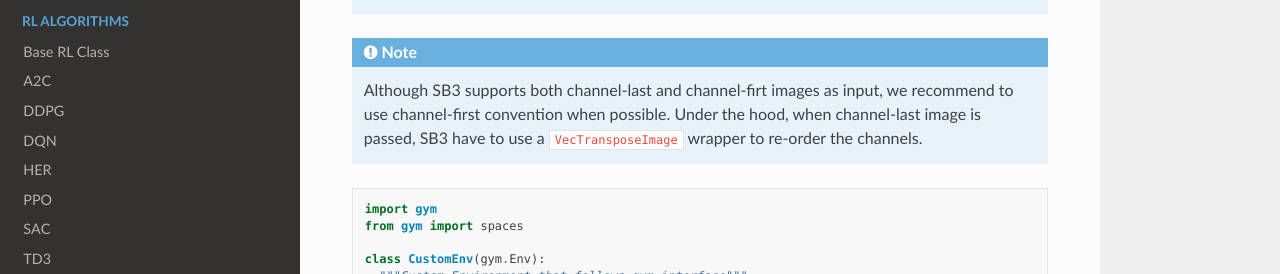
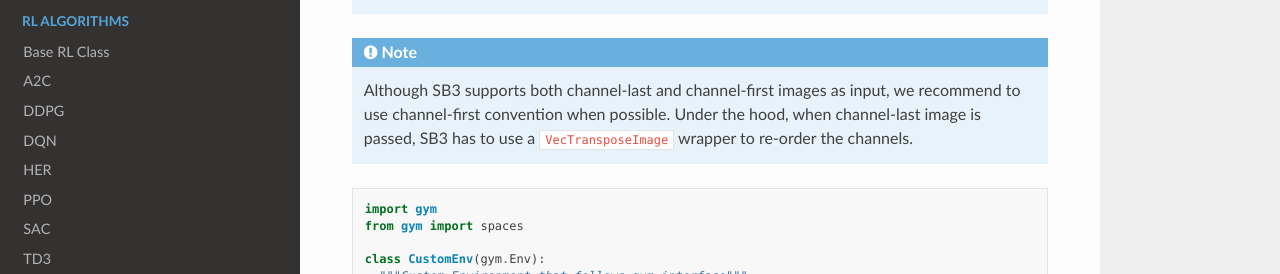
Before and after one commit to DLR-RM/stable-baselines3, a Sphinx documentation site: the page built from docs/guide/custom_env.rst, in a window 1280 px wide and 900 px high. Shown: the part 364-638 px from the top of the window. Built offline with Sphinx 7.4.7 and the Read the Docs theme 2.0.0, drawn with Linux system fonts in a browser that asks for light colours; pages that are not in the unit, such as notebooks, are missing from menus.

Commit message:
Apply suggestions from code review
Co-authored-by: Anssi <kaneran21@hotmail.com>

```diff
--- a/docs/guide/callbacks.rst
+++ b/docs/guide/callbacks.rst
@@ -187,7 +187,7 @@ It will save the best model if ``best_model_save_path`` folder is specified and
 
 .. warning::
 
-  You need to make sure that the ``eval_env`` is wrapped the same way as the the training environment, for instance using ``VecTransposeImage`` wrapper if you have a channel-last image as input.
+  You need to make sure that the ``eval_env`` is wrapped the same way as the the training environment, for instance using the ``VecTransposeImage`` wrapper if you have a channel-last image as input.
   The ``EvalCallback`` outputs a warning if it is not the case.
 
 
--- a/docs/guide/custom_env.rst
+++ b/docs/guide/custom_env.rst
@@ -15,8 +15,8 @@ That is to say, your environment must implement the following methods (and inher
 
 .. note::
 
-  Although SB3 supports both channel-last and channel-firt images as input, we recommend to use channel-first convention when possible.
-  Under the hood, when channel-last image is passed, SB3 have to use a ``VecTransposeImage`` wrapper to re-order the channels.
+  Although SB3 supports both channel-last and channel-first images as input, we recommend to use channel-first convention when possible.
+  Under the hood, when channel-last image is passed, SB3 has to use a ``VecTransposeImage`` wrapper to re-order the channels.
 
 
 
--- a/docs/misc/changelog.rst
+++ b/docs/misc/changelog.rst
@@ -30,7 +30,7 @@ Documentation:
 - Added gym pybullet drones project (@JacopoPan)
 - Added link to SuperSuit in projects (@justinkterry)
 - Fixed DQN example (thanks @ltbd78)
-- Clarify channel-first/channel-last recommandation
+- Clarify channel-first/channel-last recommendation
 
 
 Release 1.0 (2021-03-15)
```
